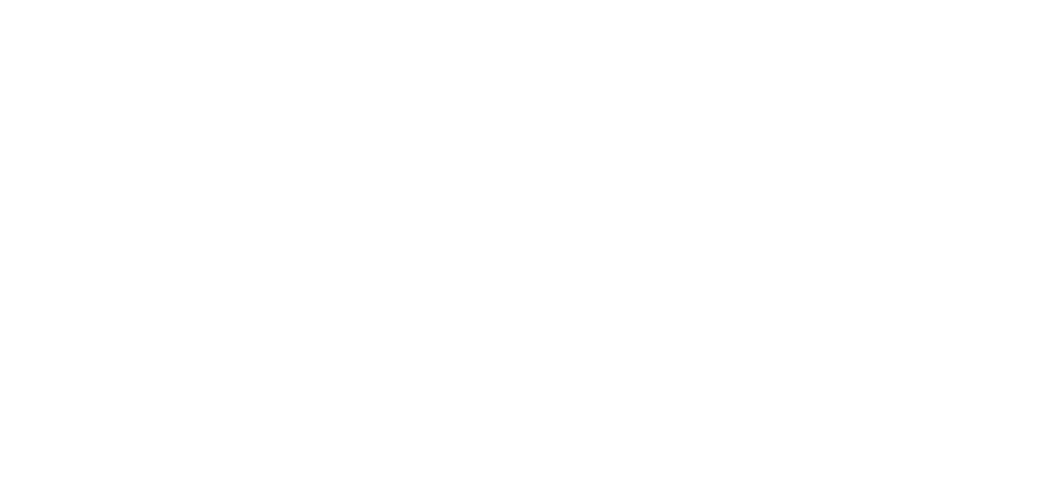
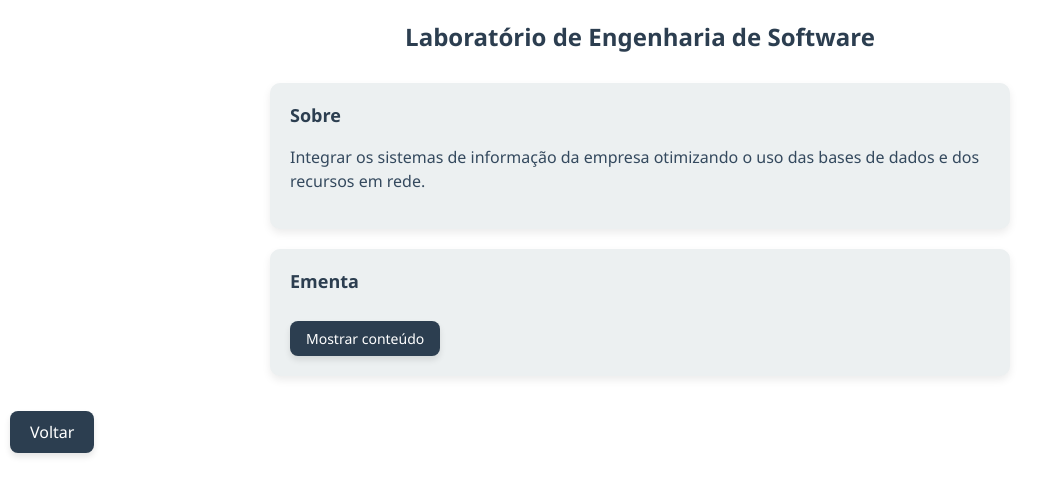
Before and after one commit to fabioab1/meu-projeto-react, a React (Create React App) app: page /atv05/lab-eng-soft in a window 1280 px wide. Before the commit this address had no page. Shown: the top 496 px of the page, without its empty margins (0-1063 px from the left). Built offline with nearby package versions, Linux system fonts and the light colour scheme.

Commit message:
feat: adiciona o componente Accordion, do tutorial, implementado e estilizado

```diff
--- /dev/null
+++ b/src/Accordion.css
@@ -0,0 +1,53 @@
+/* Container principal */
+.titulo-disc {
+  text-align: center;
+  color: #2c3e50;
+  font-family: 'Segoe UI', Tahoma, Geneva, Verdana, sans-serif;
+  margin-bottom: 30px;
+}
+
+/* Painel individual */
+.panel {
+  max-width: 700px;
+  margin: 0 auto 20px auto;
+  padding: 20px;
+  background-color: #ecf0f1;
+  border-radius: 10px;
+  box-shadow: 0 4px 8px rgba(0, 0, 0, 0.08);
+  font-family: 'Segoe UI', Tahoma, Geneva, Verdana, sans-serif;
+}
+
+/* Título do painel */
+.panel h3 {
+  margin-top: 0;
+  font-size: 18px;
+  color: #2c3e50;
+}
+
+/* Conteúdo visível */
+.panel p {
+  margin-top: 10px;
+  font-size: 16px;
+  color: #34495e;
+  line-height: 1.5;
+}
+
+/* Botão "Mostrar" */
+.panel button {
+  margin-top: 10px;
+  padding: 8px 16px;
+  background-color: #2c3e50;
+  color: #ffffff;
+  font-size: 14px;
+  font-family: 'Segoe UI', Tahoma, Geneva, Verdana, sans-serif;
+  border: none;
+  border-radius: 8px;
+  cursor: pointer;
+  transition: background-color 0.3s ease, transform 0.2s ease;
+  box-shadow: 0 4px 6px rgba(0, 0, 0, 0.1);
+}
+
+.panel button:hover {
+  background-color: #1a252f;
+  transform: translateY
+}
--- /dev/null
+++ b/src/Accordion.js
@@ -0,0 +1,58 @@
+import { useState } from "react";
+import Voltar from "./Voltar";
+import "./Accordion.css";
+
+export default function Accordion() {
+    const [activeIndex, setActiveIndex] = useState(0);
+
+    return (
+        <>
+            <h2 className="titulo-disc">Laboratório de Engenharia de Software</h2>
+            <Panel
+                title="Sobre"
+                isActive={activeIndex === 0}
+                onShow={() => setActiveIndex(0)}
+                className="panel"
+            >
+                Integrar os sistemas de informação da empresa otimizando o
+                uso das bases de dados e dos recursos em rede.
+            </Panel>
+            <Panel
+                title="Ementa"
+                isActive={activeIndex === 1}
+                onShow={() => setActiveIndex(1)}
+                className="panel"
+            >
+                <span lang="pt-br">Desenvolvimento de um</span> software
+                <span lang="pt-br">utilizando os conhecimentos adquiridos
+                ao longo do curso. A elaboração deve abordar as disciplinas
+                de requisitos, análise e projeto, implementação, implantação
+                e gerência de projetos. O processo de desenvolvimento, assim
+                como a técnica fica a critério de acordo entre professor e
+                aluno. </span>
+            </Panel>
+
+            <Voltar caminho={"/atv05"}/>
+        </>
+    );
+}
+
+function Panel({
+    title,
+    children,
+    isActive,
+    onShow
+}) {
+    return (
+        <section className="panel">
+            <h3>{title}</h3>
+            {isActive ? (
+                <p>{children}</p>
+            ) : (
+                <button onClick={onShow}>
+                    Mostrar conteúdo
+                </button>
+            )}
+        </section>
+    );
+}
--- a/src/Atv05.js
+++ b/src/Atv05.js
@@ -11,6 +11,12 @@
                     <li>
                         <Link to="/atv05/form-quiz">FormQuiz</Link>
                     </li>
+                    <li>
+                        <Link to="/atv05/form-ticket">FormTicket</Link>
+                    </li>
+                    <li>
+                        <Link to="/atv05/lab-eng-soft">Accordion</Link>
+                    </li>
                 </ul>
             </nav>
 
--- a/src/FormQuiz.js
+++ b/src/FormQuiz.js
@@ -35,23 +35,23 @@
 
     return (
         <>
-            <h2 className={"titulo-quiz"}>Quiz de React</h2>
-            <p className={"pergunta"}>
+            <h2 className="titulo-quiz">Quiz de React</h2>
+            <p className="pergunta">
                 Em React, qual o nome do evento que, quando atribuído a um
                 componente, observa se houve um clique do mouse?
             </p>
-            <form className={"quiz-react"} onSubmit={handleSubmit}>
+            <form className="quiz-react" onSubmit={handleSubmit}>
                 <textarea
                     value={answer}
                     onChange={handleTextareaChange}
                     disabled={status === 'submitting'}
-                    className={"resposta-quiz"}
+                    className="resposta-quiz"
                 />
                 <br />
                 <button disabled={
                     answer.length === 0 ||
                     status === 'submitting'
-                } className={"enviar-resposta"}>
+                } className="enviar-resposta">
                     Responder
                 </button>
                 {error !== null &&
--- /dev/null
+++ b/src/FormTicket.css
@@ -0,0 +1,47 @@
+.form-ticket {
+  max-width: 500px;
+  margin: 30px auto;
+  padding: 20px;
+  background-color: #ecf0f1;
+  border-radius: 10px;
+  box-shadow: 0 4px 8px rgba(0, 0, 0, 0.1);
+}
+
+.titulo-ticket {
+  font-family: 'Segoe UI', Tahoma, Geneva, Verdana, sans-serif;
+  color: #2c3e50;
+  text-align: center;
+  margin-bottom: 20px;
+}
+
+.label-ticket {
+  display: block;
+  margin-bottom: 15px;
+  font-size: 16px;
+  font-family: 'Segoe UI', Tahoma, Geneva, Verdana, sans-serif;
+  color: #34495e;
+}
+
+.input-ticket {
+  width: 95%;
+  padding: 10px;
+  margin-top: 5px;
+  font-size: 16px;
+  font-family: 'Segoe UI', Tahoma, Geneva, Verdana, sans-serif;
+  border: 2px solid #bdc3c7;
+  border-radius: 8px;
+  transition: border-color 0.3s;
+}
+
+.input-ticket:focus {
+  outline: none;
+  border-color: #2c3e50;
+}
+
+.resul-ticket {
+  margin-top: 20px;
+  font-size: 16px;
+  color: #2c3e50;
+  font-family: 'Segoe UI', Tahoma, Geneva, Verdana, sans-serif;
+  text-align: center;
+}
--- /dev/null
+++ b/src/FormTicket.js
@@ -0,0 +1,47 @@
+import { useState } from "react";
+import Voltar from "./Voltar";
+import "./FormTicket.css"
+
+export default function FormTicket() {
+    const [firstName, setFirstName] = useState('');
+    const [lastName, setLastName] = useState('');
+
+    const fullName = firstName + ' ' + lastName;
+
+    function handleFirstNameChange(e) {
+        setFirstName(e.target.value);
+    }
+
+    function handleLastNameChange(e) {
+        setLastName(e.target.value);
+    }
+
+    return (
+        <>
+            <form className="form-ticket">
+                <h2 className="titulo-ticket">Check-in</h2>
+                <label className="label-ticket">
+                    Primeiro nome: {' '}
+                    <input
+                        value={firstName}
+                        onChange={handleFirstNameChange}
+                        className="input-ticket"
+                    />
+                </label>
+                <label className="label-ticket">
+                    Último nome: {' '}
+                    <input
+                        value={lastName}
+                        onChange={handleLastNameChange}
+                        className="input-ticket"
+                    />
+                </label>
+                <p className="resul-ticket">
+                    O seu bilhete será emitido para: <b>{fullName}</b>
+                </p>
+            </form>
+
+            <Voltar caminho={"/atv05"}/>
+        </>
+    );
+}
--- a/src/minhasRotas.js
+++ b/src/minhasRotas.js
@@ -21,8 +21,10 @@
 import List3 from "./List3";
 import List4 from "./List4";
 import BucketList from "./BucketList";
+import Accordion from "./Accordion";
 
 import FormQuiz from "./FormQuiz";
+import FormTicket from "./FormTicket";
 
 export default function MinhasRotas(){
     return(
@@ -51,6 +53,8 @@
                 <Route path="/atv04/bucket-list" element={<BucketList />}/>
 
                 <Route path="/atv05/form-quiz" element={<FormQuiz />}/>
+                <Route path="/atv05/form-ticket" element={<FormTicket />}/>
+                <Route path="/atv05/lab-eng-soft" element={<Accordion />}/>
             </Routes>
         </BrowserRouter>
     );
```
